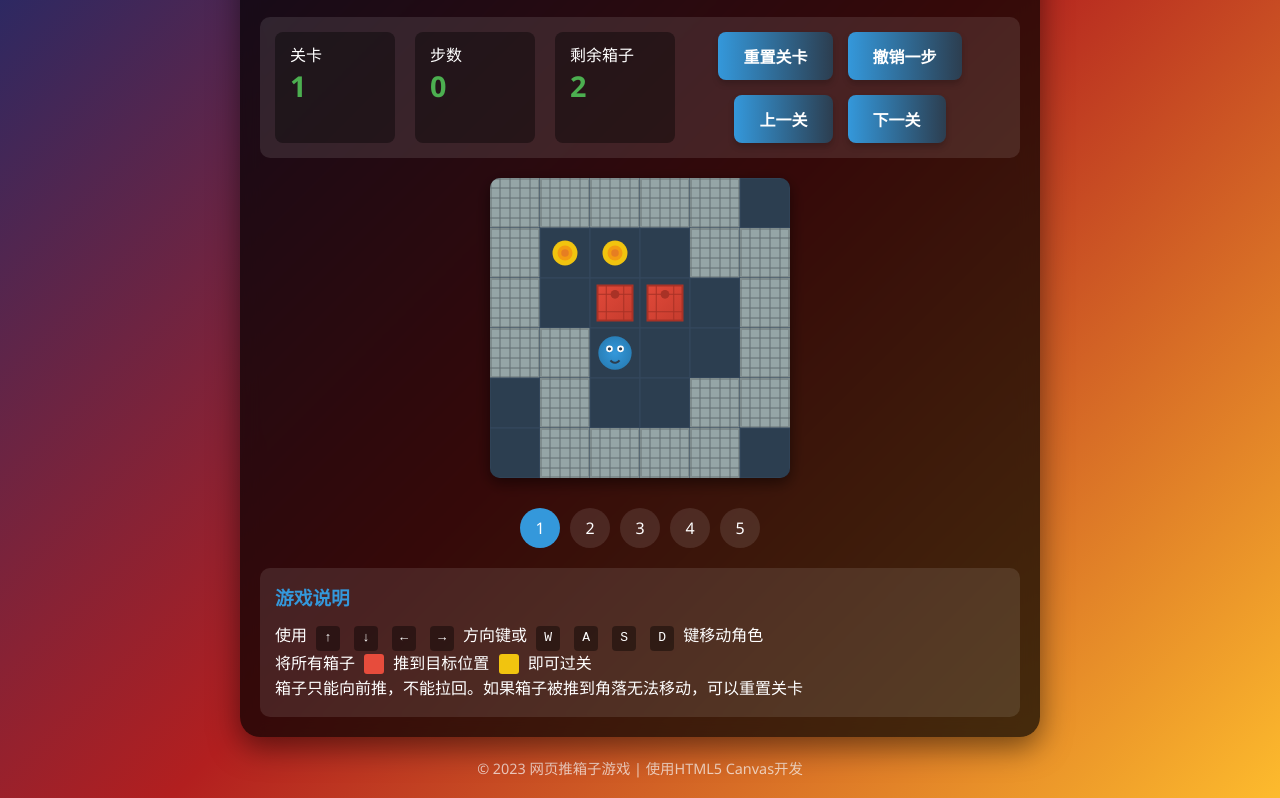
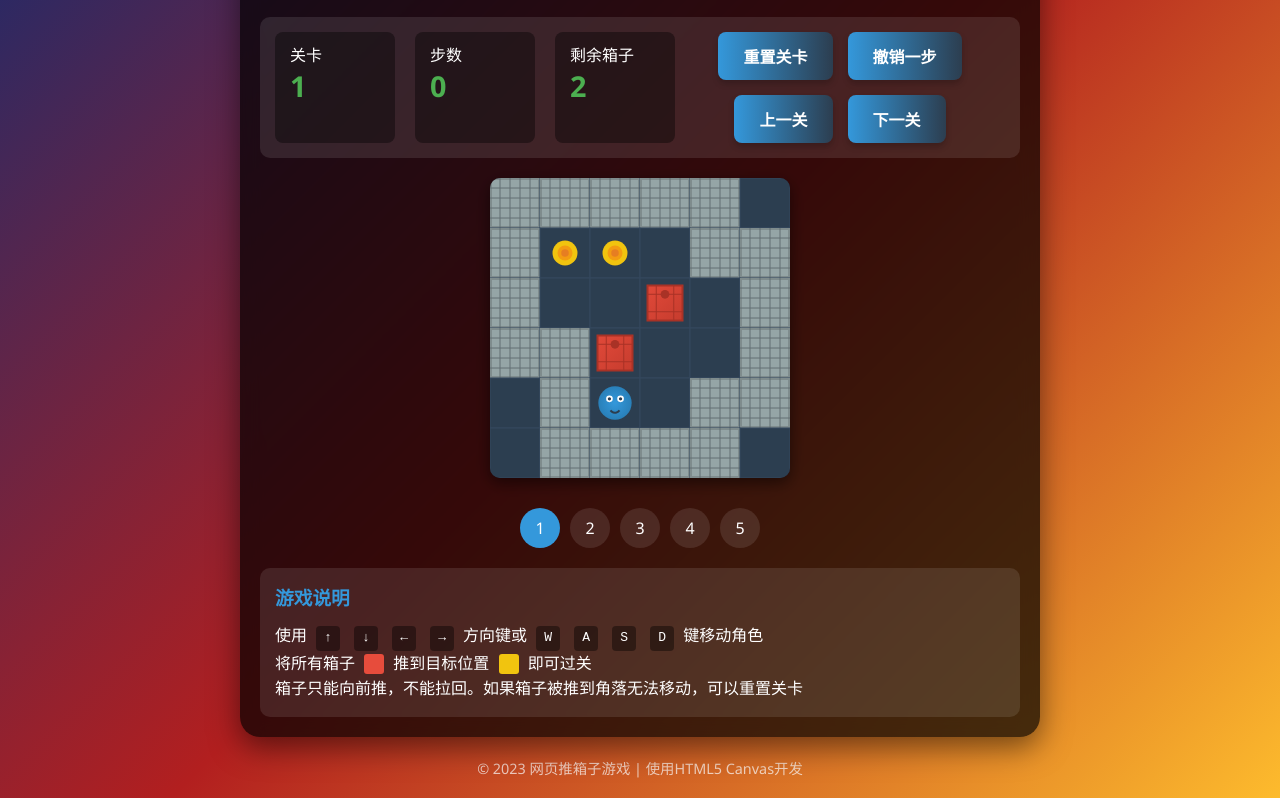
Before and after one commit to DeepMemory11/push-box, a plain HTML site: page index.html in a window 1280 px wide. Shown: the part 142-940 px from the top of the page. Drawn offline with Linux system fonts and the light colour scheme.

Commit message:
Update index.html

```diff
--- a/index.html
+++ b/index.html
@@ -3,7 +3,7 @@
 <head>
     <meta charset="UTF-8">
     <meta name="viewport" content="width=device-width, initial-scale=1.0">
-    <title>推箱子游戏 - 修复版</title>
+    <title>推箱子游戏 </title>
     <style>
         * {
             margin: 0;
@@ -304,46 +304,41 @@
             [
                 [1, 1, 1, 1, 1, 0],
                 [1, 3, 3, 0, 1, 1],
-                [1, 0, 2, 2, 0, 1],
-                [1, 1, 4, 0, 0, 1],
-                [0, 1, 0, 0, 1, 1],
+                [1, 0, 0, 2, 0, 1],
+                [1, 1, 2, 0, 0, 1],
+                [0, 1, 4, 0, 1, 1],
                 [0, 1, 1, 1, 1, 0],
             ],
-            // 关卡2 - 增加一些墙壁障碍，4个箱子，4个目标点
-            [
-                [1, 1, 1, 1, 1, 1, 1, 1],
-                [1, 0, 0, 0, 0, 0, 0, 1],
-                [1, 0, 2, 3, 0, 0, 0, 1],
-                [1, 0, 0, 1, 0, 2, 0, 1],
-                [1, 0, 2, 1, 0, 0, 0, 1],
-                [1, 0, 0, 0, 0, 3, 0, 1],
-                [1, 0, 0, 4, 0, 3, 0, 1],
-                [1, 1, 1, 1, 1, 1, 1, 1]
-            ],
-            // 关卡3 - 更复杂的墙壁布局，需要更多策略，4个箱子，4个目标点
-            [
-                [1, 1, 1, 1, 1, 1, 1, 1, 1],
-                [1, 0, 0, 0, 0, 0, 0, 0, 1],
-                [1, 0, 2, 0, 0, 1, 0, 0, 1],
-                [1, 0, 0, 0, 2, 1, 0, 0, 1],
-                [1, 0, 0, 0, 0, 1, 3, 0, 1],
-                [1, 0, 0, 1, 0, 0, 3, 0, 1],
-                [1, 0, 3, 1, 0, 0, 2, 0, 1],
-                [1, 0, 0, 0, 0, 0, 0, 4, 1],
-                [1, 1, 1, 1, 1, 1, 1, 1, 1]
-            ],
-            // 关卡4 - 迷宫式布局，需要精确规划路径，5个箱子，5个目标点
+            // 关卡2 - 增加一些墙壁障碍，5个箱子，5个目标点
             [
                 [1, 1, 1, 1, 1, 1, 1, 1, 1, 1],
-                [1, 0, 0, 0, 0, 1, 0, 0, 0, 1],
-                [1, 0, 2, 2, 0, 1, 0, 3, 0, 1],
-                [1, 0, 0, 0, 0, 1, 0, 0, 0, 1],
-                [1, 1, 1, 0, 1, 1, 1, 0, 1, 1],
-                [1, 0, 0, 0, 0, 0, 0, 0, 0, 1],
-                [1, 0, 3, 0, 1, 0, 1, 0, 3, 1],
-                [1, 0, 0, 0, 1, 0, 1, 0, 0, 1],
-                [1, 0, 2, 0, 0, 0, 0, 0, 4, 1],
-                [1, 1, 1, 1, 1, 1, 1, 1, 1, 1]
+                [1, 0, 0, 0, 3, 3, 3, 3, 3, 1],
+                [1, 4, 0, 2, 0, 2, 2, 2, 2, 1],
+                [1, 1, 1, 1, 1, 1, 0, 0, 0, 1],
+                [0, 0, 0, 0, 0, 1, 0, 0, 0, 1],
+                [0, 0, 0, 0, 0, 1, 1, 1, 1, 1]
+            ],
+            // 关卡3 - 更复杂的墙壁布局，需要更多策略，3个箱子，3个目标点
+            [
+                [0, 0, 1, 1, 1, 1],
+                [0, 0, 1, 0, 0, 1],
+                [1, 1, 1, 0, 4, 1],
+                [1, 0, 0, 2, 3, 1],
+                [1, 0, 0, 2, 3, 1],
+                [1, 0, 0, 2, 3, 1],
+                [1, 1, 1, 1, 1, 1]
+            ],
+            // 关卡4 - 迷宫式布局，需要精确规划路径，9个箱子，9个目标点
+            [
+                [0, 0, 0, 1, 1, 1, 1, 1, 0, 0, 0],
+                [0, 0, 0, 1, 0, 4, 0, 1, 0, 0, 0],
+                [0, 0, 0, 1, 0, 2, 0, 1, 0, 0, 0],
+                [0, 0, 0, 1, 2, 3, 2, 1, 0, 0, 0],
+                [1, 1, 1, 1, 3, 2, 3, 1, 1, 1, 1],
+                [1, 1, 0, 3, 2, 3, 2, 3, 1, 1, 1],
+                [1, 0, 0, 2, 3, 2, 3, 2, 0, 0, 1],
+                [1, 0, 0, 0, 0, 3, 0, 0, 0, 0, 1],
+                [1, 1, 1, 1, 1, 1, 1, 1, 1, 1, 1]
             ],
             // 关卡5 - 极具挑战性的布局，需要高度策略性思考，10个箱子，10个目标点
             [
```
